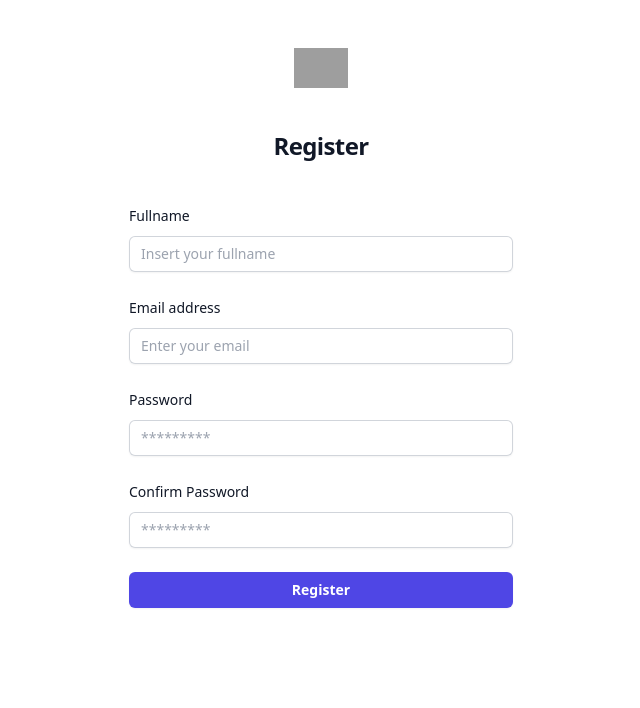
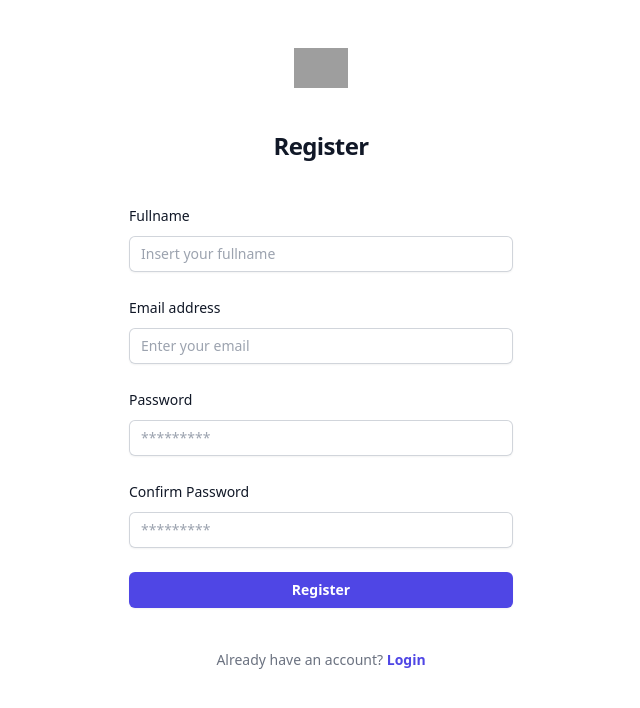
Before and after one commit to pinapin/first-react, a React (Vite) app: page /register in a window 1280 px wide. Shown: the top 708 px of the page, without its empty margins (319-959 px from the left). Built offline with nearby package versions, Linux system fonts and the light colour scheme; grey boxes are pictures that could not be loaded.

Commit message:
fix router client side

```diff
--- a/src/Pages/404.jsx
+++ b/src/Pages/404.jsx
@@ -1,4 +1,4 @@
-import { useRouteError } from "react-router-dom";
+import { Link, useRouteError } from "react-router-dom";
 
 const ErrorPage = () => {
   const error = useRouteError();
@@ -14,15 +14,15 @@ const ErrorPage = () => {
           Sorry, we couldn’t find the page you’re looking for.
         </p>
         <div className="mt-10 flex items-center justify-center gap-x-6">
-          <a
-            href={`login`}
+          <Link
+            to={`login`}
             className="rounded-md bg-indigo-600 px-3.5 py-2.5 text-sm font-semibold text-white shadow-sm hover:bg-indigo-500 focus-visible:outline focus-visible:outline-2 focus-visible:outline-offset-2 focus-visible:outline-indigo-600"
           >
             Go back home
-          </a>
-          <a href="#" className="text-sm font-semibold text-gray-900">
+          </Link>
+          <Link to="#" className="text-sm font-semibold text-gray-900">
             Contact support <span aria-hidden="true">&rarr;</span>
-          </a>
+          </Link>
         </div>
       </div>
     </main>
--- a/src/Pages/login.jsx
+++ b/src/Pages/login.jsx
@@ -4,7 +4,12 @@ import AuthLayouts from "../components/Layouts/AuthLayouts";
 const LoginPage = () => {
   return (
     <div className="flex min-h-full flex-1 flex-col justify-center px-6 py-12 lg:px-8">
-      <AuthLayouts title="Login">
+      <AuthLayouts
+        title="Login"
+        title2="Don't have an account? "
+        title3="Sign up"
+        link="/register"
+      >
         <FormLogin />
       </AuthLayouts>
     </div>
--- a/src/Pages/register.jsx
+++ b/src/Pages/register.jsx
@@ -4,7 +4,12 @@ import AuthLayouts from "../components/Layouts/AuthLayouts";
 const RegisterPage = () => {
   return (
     <div className="flex min-h-full flex-1 flex-col justify-center px-6 py-12 lg:px-8">
-      <AuthLayouts title="Register">
+      <AuthLayouts
+        title="Register"
+        title2="Already have an account? "
+        title3="Login"
+        link="/login"
+      >
         <FormRegister />
       </AuthLayouts>
     </div>
--- a/src/components/Elements/Input/Input.jsx
+++ b/src/components/Elements/Input/Input.jsx
@@ -1,8 +1,10 @@
 const Input = (props) => {
-  const { type, placeholder } = props;
+  const { type, placeholder, name } = props;
   return (
     <input
       type={type}
+      name={name}
+      id={name}
       placeholder={placeholder}
       className="block w-full rounded-md border-0 py-1.5 text-gray-900 shadow-sm ring-1 ring-inset ring-gray-300 placeholder:text-gray-400 focus:ring-2 focus:ring-inset focus:ring-indigo-600 sm:text-sm sm:leading-6"
     />
--- a/src/components/Elements/Input/index.jsx
+++ b/src/components/Elements/Input/index.jsx
@@ -7,7 +7,7 @@ const InputForm = (props) => {
     <div>
       <Label htmlFor={name}>{label}</Label>
       <div className="mt-2">
-        <Input name={name} type={type} placeholder={placeholder} />
+        <Input name={name} type={type} placeholder={placeholder} id={name} />
       </div>
     </div>
   );
--- a/src/components/Layouts/AuthLayouts.jsx
+++ b/src/components/Layouts/AuthLayouts.jsx
@@ -1,5 +1,7 @@
+import { Link } from "react-router-dom";
+
 const AuthLayouts = (props) => {
-  const { children, title } = props;
+  const { children, title, title2, title3, link } = props;
   return (
     <>
       <div className="sm:mx-auto sm:w-full sm:max-w-sm">
@@ -14,6 +16,15 @@ const AuthLayouts = (props) => {
       </div>
 
       <div className="mt-10 sm:mx-auto sm:w-full sm:max-w-sm">{children}</div>
+      <p class="mt-10 text-center text-sm text-gray-500">
+        {title2}
+        <Link
+          to={link}
+          class="font-semibold leading-6 text-indigo-600 hover:text-indigo-500"
+        >
+          {title3}
+        </Link>
+      </p>
     </>
   );
 };
```
